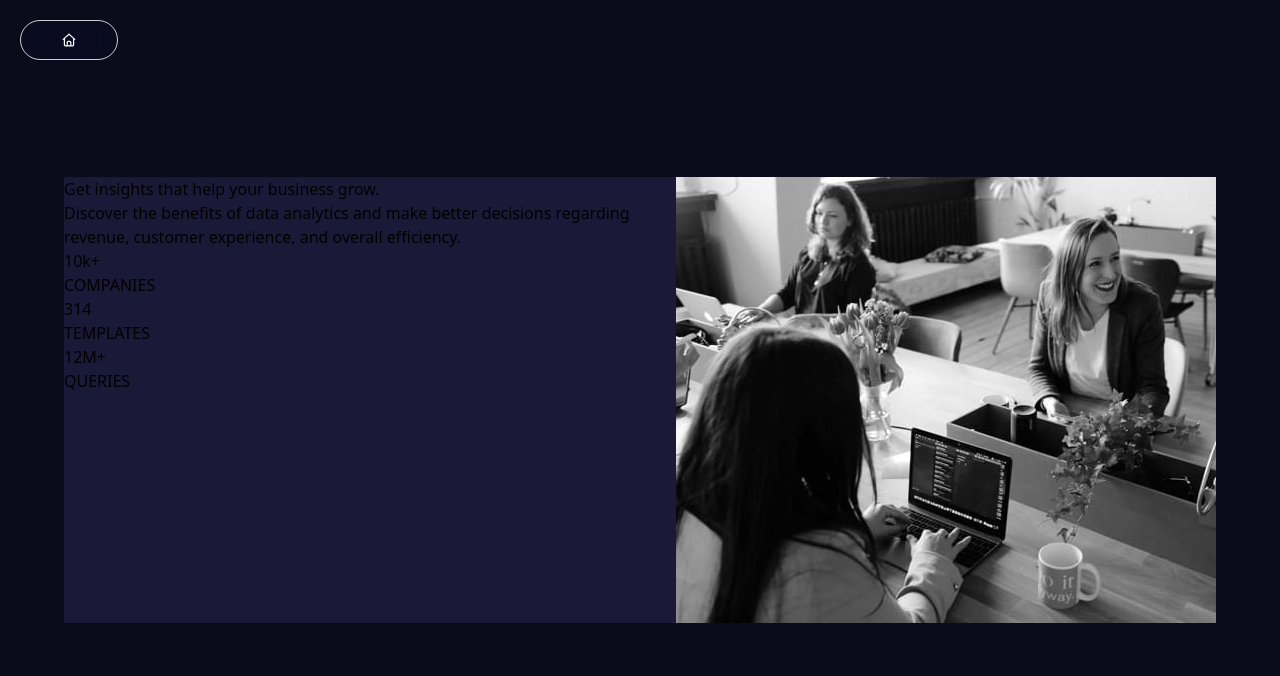
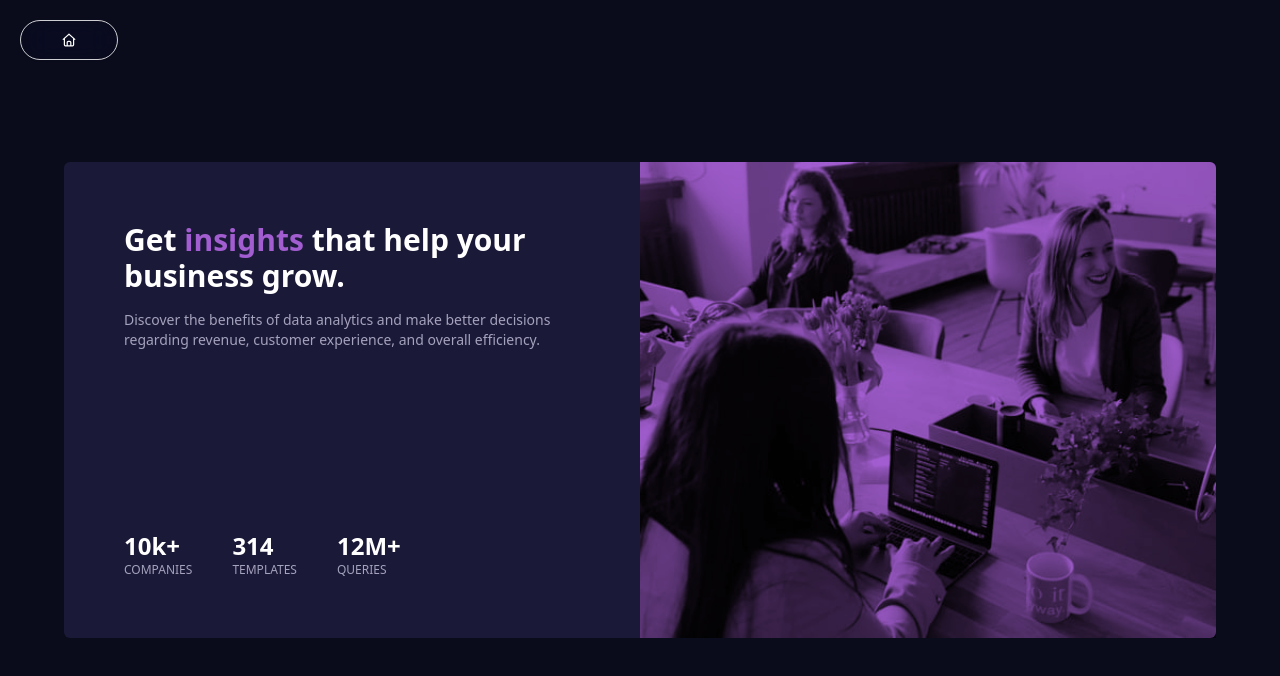
Before and after one commit to spencerattick/styling-showcase, a Next.js app: page /cards/stats-preview in a window 1280 px wide. Shown: the top 676 px of the page. Built offline with nearby package versions, Linux system fonts and the light colour scheme.

Commit message:
style for desktop

```diff
--- a/src/app/cards/stats-preview/page.tsx
+++ b/src/app/cards/stats-preview/page.tsx
@@ -1,39 +1,42 @@
+import { div } from "motion/react-client";
 import Image from "next/image";
 
 export default function StatsPreview() {
+  const stats = [
+    { value: "10k+", label: "COMPANIES" },
+    { value: "314", label: "TEMPLATES" },
+    { value: "12M+", label: "QUERIES" },
+  ];
   return (
     <div className="bg-[#0a0b1b] w-screen h-screen flex justify-center items-center">
-      <div className="max-w-6xl m-5 min-h-2/5 bg-[#1b1938] flex">
-        <div>
-          <h1>
-            Get <span>insights</span> that help your business grow.
+      <div className="max-w-6xl m-5 min-h-2/5 bg-[#1b1938] flex rounded-md">
+        <div className="p-15 flex flex-col gap-4 text-white">
+          <h1 className="font-bold text-3xl">
+            Get <span className="text-[#a25dd0]">insights</span> that help your
+            business grow.
           </h1>
-          <p>
+          <p className="text-[#a4a2bc] text-sm">
             Discover the benefits of data analytics and make better decisions
             regarding revenue, customer experience, and overall efficiency.
           </p>
-          <div>
-            <div>
-              <h3>10k+</h3>
-              <p>COMPANIES</p>
+          <div className="flex gap-10 mt-auto">
+            {stats.map((stat, index) => (
+              <div key={index}>
+                <h2 className="font-semibold text-2xl">{stat.value}</h2>
+                <p className="text-[#a4a2bc] text-xs">{stat.label}</p>
               </div>
-            <div>
-              <h3>314</h3>
-              <p>TEMPLATES</p>
-            </div>
-            <div>
-              <h3>12M+</h3>
-              <p>QUERIES</p>
+            ))}
           </div>
         </div>
-        </div>
+        <div className="bg-[#a25dd0] min-w-[50%] rounded-r-md">
           <Image
             src="/image-header-desktop.jpg"
             width={200}
             height={200}
             alt="people working at their laptops"
-          className="object-cover w-[50%]"
+            className="object-cover mix-blend-multiply h-full w-full"
           />
+        </div>
       </div>
     </div>
   );
```
Lines whose indentation alone changed are shown as unchanged.
